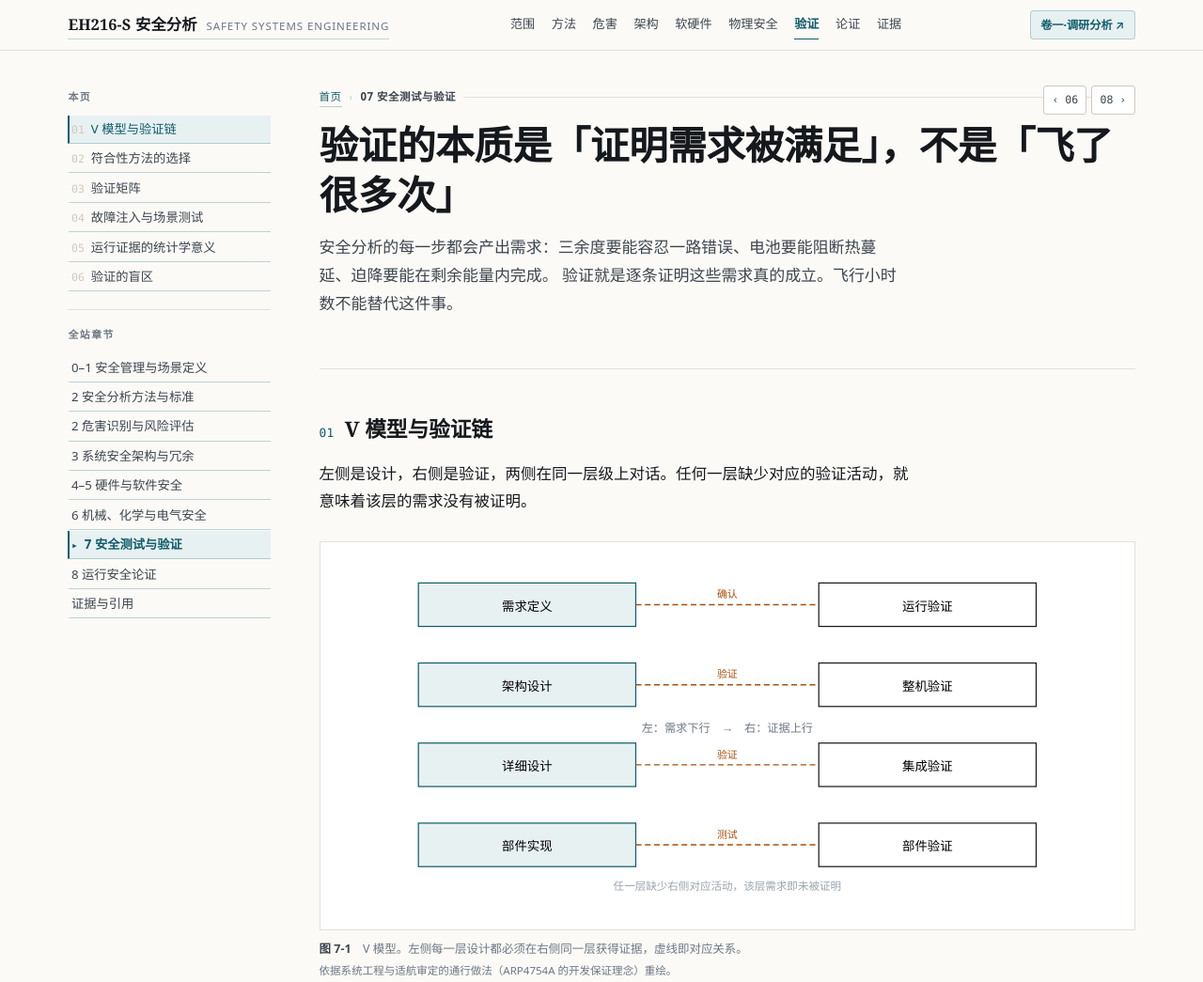
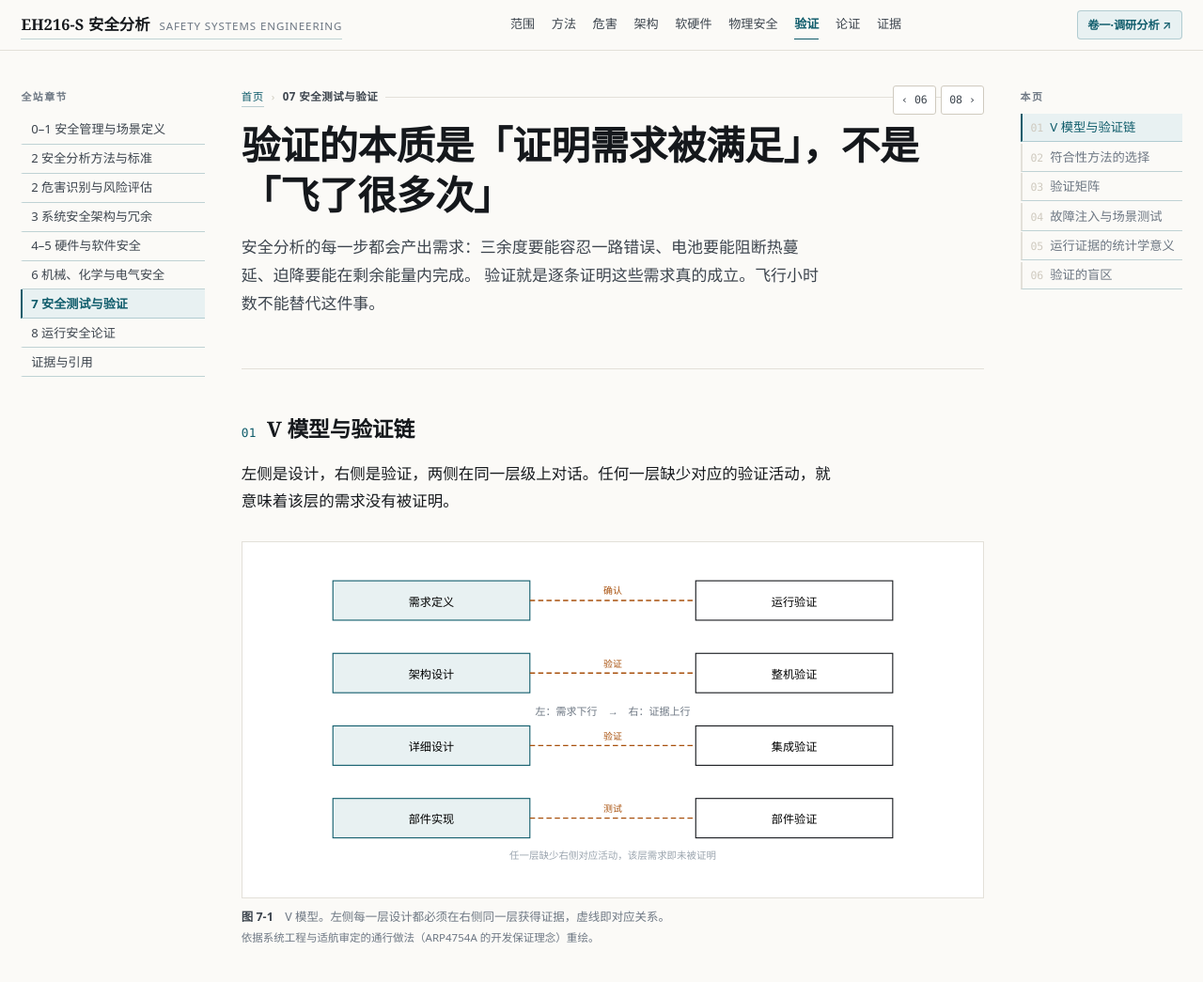
Before and after one commit to tianba9/eh216s-safety, a plain HTML site: page 07-vv.html in a window 1280 px wide. Shown: the top 1045 px of the page at 94% size. Drawn offline with Linux system fonts and the light colour scheme.

Commit message:
侧栏拆分为左右两栏：全站章节居左、页内目录居右

```diff
--- a/07-vv.html
+++ b/07-vv.html
@@ -23,18 +23,9 @@
 </header>
 
 <div class="shell">
-  <aside class="toc">
-    <p class="toc-title">本页</p>
-    <ol>
-      <li><a href="#vmodel">V 模型与验证链</a></li>
-      <li><a href="#moc">符合性方法的选择</a></li>
-      <li><a href="#matrix">验证矩阵</a></li>
-      <li><a href="#inject">故障注入与场景测试</a></li>
-      <li><a href="#ops">运行证据的统计学意义</a></li>
-      <li><a href="#gap">验证的盲区</a></li>
-    </ol>
-    <div class="sub">
-      <p class="toc-title">全站章节</p>
+
+  <aside class="toc-nav">
+    <p class="toc-title">全站章节</p>
       <ol>
         <li><a href="01-scope.html">0–1 安全管理与场景定义</a></li>
         <li><a href="02-method.html">2 安全分析方法与标准</a></li>
@@ -46,7 +37,6 @@
         <li><a href="08-assurance.html">8 运行安全论证</a></li>
         <li><a href="09-evidence.html">证据与引用</a></li>
       </ol>
-    </div>
   </aside>
 
   <main>
@@ -224,6 +214,18 @@
       <a href="08-assurance.html" class="next"><span class="p-d">下一章</span><span class="p-t">08 运行安全论证 →</span></a>
     </nav>
   </main>
+
+  <aside class="toc">
+    <p class="toc-title">本页</p>
+    <ol>
+      <li><a href="#vmodel">V 模型与验证链</a></li>
+      <li><a href="#moc">符合性方法的选择</a></li>
+      <li><a href="#matrix">验证矩阵</a></li>
+      <li><a href="#inject">故障注入与场景测试</a></li>
+      <li><a href="#ops">运行证据的统计学意义</a></li>
+      <li><a href="#gap">验证的盲区</a></li>
+    </ol>
+  </aside>
 </div>
 
 <footer class="foot">
--- a/assets/style.css
+++ b/assets/style.css
@@ -20,7 +20,7 @@
   --serif:"Source Han Serif SC","Noto Serif SC","Songti SC","SimSun",Georgia,serif;
   --sans:"Source Han Sans SC","Noto Sans SC","PingFang SC","Microsoft YaHei",system-ui,-apple-system,sans-serif;
   --mono:"JetBrains Mono","SFMono-Regular",Consolas,"Liberation Mono",monospace;
-  --maxw:1180px;
+  --maxw:1280px;
 }
 
 *{box-sizing:border-box;}
@@ -58,7 +58,7 @@ img,svg{max-width:100%;}
 /* ---------- 布局 ---------- */
 .shell{
   max-width:var(--maxw);margin:0 auto;padding:2.4rem 1.4rem 4rem;
-  display:grid;grid-template-columns:216px minmax(0,1fr);gap:3.2rem;
+  display:grid;grid-template-columns:196px minmax(0,1fr) 172px;gap:2.4rem;
   align-items:start;
 }
 .toc{position:sticky;top:4.2rem;font-size:.83rem;}
@@ -400,3 +400,42 @@ figcaption b{color:var(--ink-2);font-weight:600;}
   .head-nav{position:static;justify-content:flex-start;flex-wrap:wrap;margin:.15rem 0 .9rem;font-size:.68rem;}
   .page-head h1{font-size:clamp(1.5rem,6vw,2rem);}
 }
+
+/* ---------- 左栏：全站章节（一级） ---------- */
+.toc-nav{position:sticky;top:4.2rem;font-size:.82rem;}
+.toc-nav .toc-title{
+  font-size:.68rem;letter-spacing:.14em;text-transform:uppercase;
+  color:var(--muted);margin:0 0 .7rem;font-weight:600;
+}
+.toc-nav ol{list-style:none;margin:0;padding:0;}
+.toc-nav li{margin:0;}
+.toc-nav a{
+  display:block;padding:.34rem .55rem;line-height:1.45;color:var(--ink-2);
+  text-decoration:none;border-left:2px solid transparent;transition:color .14s,background .14s;
+}
+.toc-nav a:hover{color:var(--accent);background:#f7f5f0;}
+.toc-nav a.active{
+  color:var(--accent);border-left-color:var(--accent);
+  background:var(--accent-soft);font-weight:600;
+}
+
+/* ---------- 右栏：本页（二级） ---------- */
+.toc .toc-title{margin-bottom:.6rem;}
+.toc a{
+  display:block;padding:.3rem 0 .3rem .55rem;color:var(--muted);
+  text-decoration:none;border-left:2px solid var(--line);line-height:1.45;
+}
+.toc a:hover{color:var(--accent);border-left-color:var(--line-strong);}
+.toc a.active{color:var(--accent);border-left-color:var(--accent);}
+
+/* 宽度不足时先收右栏，再收左栏 */
+@media (max-width:1100px){
+  .shell{grid-template-columns:196px minmax(0,1fr);}
+  .toc{display:none;}
+}
+@media (max-width:900px){
+  .shell{grid-template-columns:1fr;}
+  .toc-nav{display:none;}
+  .toc{display:block;order:-1;position:static;border:1px solid var(--line);
+       background:var(--paper);padding:.9rem 1rem;margin-bottom:.4rem;}
+}
```
Also changed, not shown: 01-scope.html (+14 -12 lines), 02-method.html (+14 -12 lines), 03-hazard.html (+14 -12 lines), 04-arch.html (+14 -12 lines), 05-hw-sw.html (+14 -12 lines), 06-physical.html (+15 -13 lines), 08-assurance.html (+14 -12 lines), 09-evidence.html (+13 -11 lines), index.html (+14 -12 lines).
